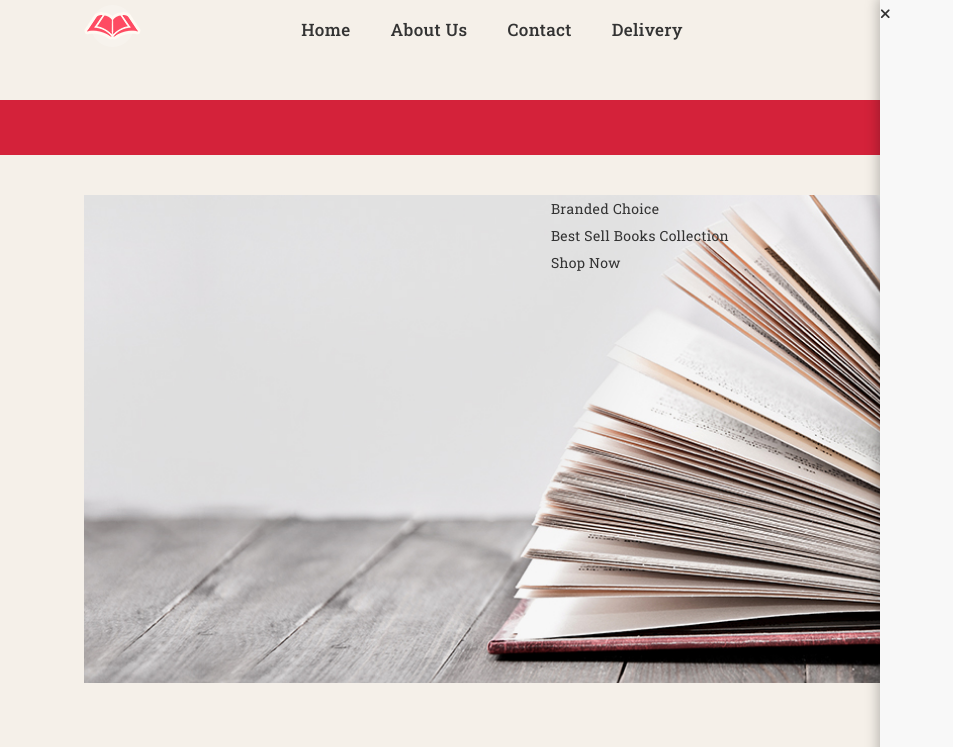
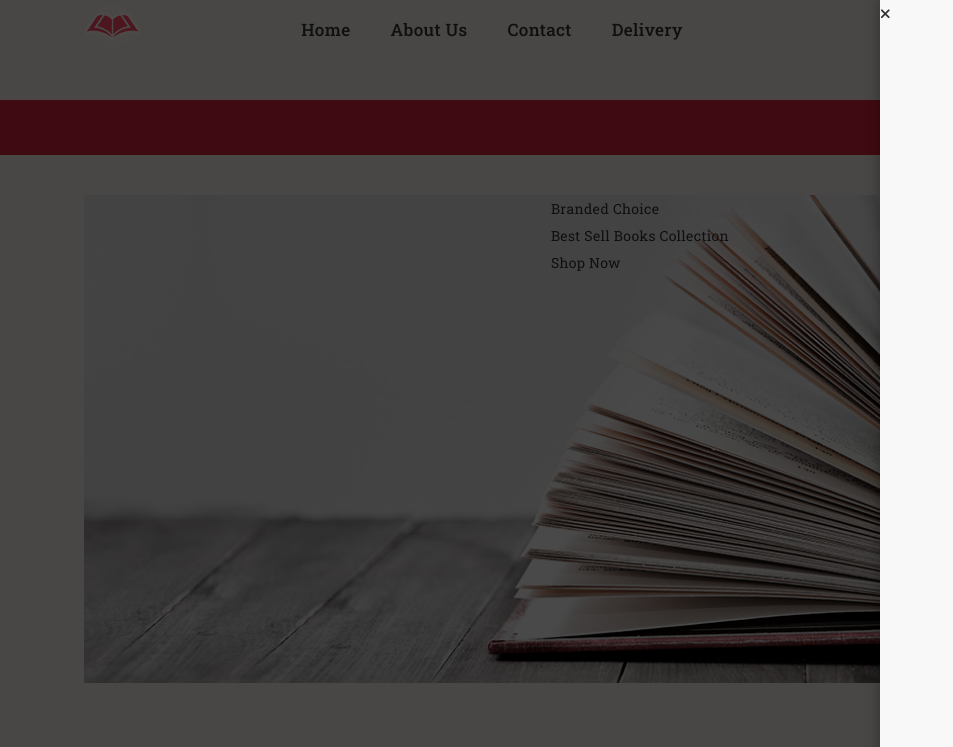
Before and after one commit to markal84/RS_School-Front-End-BookShop-course, a plain HTML site: page index.html in a window 1280 px wide. Both pictures are taken after a click on the icon 1083 px from the left and 30 px from the top of the page. Shown: the top 747 px of the page, without its empty margins (0-953 px from the left). Drawn offline with Linux system fonts and the light colour scheme.

Commit message:
feat: add overlay to car modal

```diff
--- a/modules/cart.js
+++ b/modules/cart.js
@@ -11,14 +11,15 @@ export const cart = () => {
     class: "cart-modal-overlay",
     style: "visibility: hidden; opacity: 0",
   });
-  //cartIcon.append(cartModalOverlay);
+  //here
+  document.body.append(cartModalOverlay);
 
   //cart modal
   const cartModal = createEl("div", {
     class: "cart-modal",
     style: "transform:translateX(102%)",
   });
-  document.body.append(cartModal);
+  cartModalOverlay.append(cartModal);
 
   //cart close button
   const cartCloseButton = createEl("i", {
@@ -34,35 +35,41 @@ export const cart = () => {
   });
 
   // show overlay on cart icon click
-  /*cartIcon.addEventListener("click", () => {
+  cartIcon.addEventListener("click", () => {
     if (cartModalOverlay.style.visibility === "hidden") {
+      cartModal.style.transform = "translateX(0)";
       cartModalOverlay.style.visibility = "visible";
       cartModalOverlay.style.opacity = "1";
-      console.log("open cart");
-    } else {
+      //console.log("open cart");
+    } /*else {
       cartModalOverlay.style.visibility = "hidden";
       cartModalOverlay.style.opacity = "0";
-      console.log("close cart");
-    }
+      //console.log("close cart");
+    }*/
     /*cartModalOverlay.style.visibility === "hidden"
       ? ((cartModalOverlay.style.visibility = "visible"),
         (cartModalOverlay.style.opacity = "1"))
       : ((cartModalOverlay.style.visibility = "hidden"),
-        (cartModalOverlay.style.opacity = "0"));
+        (cartModalOverlay.style.opacity = "0")); */
   });
 
   //close modal overlay on overlay click
-  /*cartModalOverlay.addEventListener("click", (e) => {
+  cartModalOverlay.addEventListener("click", (e) => {
     if (e.target.classList.contains("cart-modal-overlay")) {
       console.log("closed on overlay click");
       cartModalOverlay.style.visibility = "hidden";
       cartModalOverlay.style.opacity = "0";
+      cartModal.style.transform = "translateX(102%)";
     }
-  });*/
+  });
 
   //hide cart modal on close btn click
   cartCloseButton.addEventListener("click", () => {
+    /*cartModal.style.transform = "translateX(102%)";
+    console.log("closed by close button click");*/
     cartModal.style.transform = "translateX(102%)";
+    cartModalOverlay.style.visibility = "hidden";
+    cartModalOverlay.style.opacity = "0";
     console.log("closed by close button click");
   });
 
--- a/styles.css
+++ b/styles.css
@@ -182,7 +182,7 @@ nav {
     height: 100%;
     background-color: rgba(0, 0, 0, .7);
     z-index: 4;
-    transition: visibility .7s, opacity .7s;
+    transition: visibility .3s, opacity .3s;
 }
 
 .cart-modal {
@@ -199,7 +199,7 @@ nav {
     z-index: 5;
     outline: 0;
     box-shadow: 0 0 12px 2px rgba(0,0,0,.25);
-    transition: transform 0.3s cubic-bezier(.77,.2,.05,1),opacity 0.4s cubic-bezier(.77,.2,.05,1);
+    transition: transform 0.5s cubic-bezier(.77,.2,.05,1);
     text-align: left;
     /*transform: translateX(0); /* normal is 102% but set to 0 to test*/
     cursor: auto;
```
